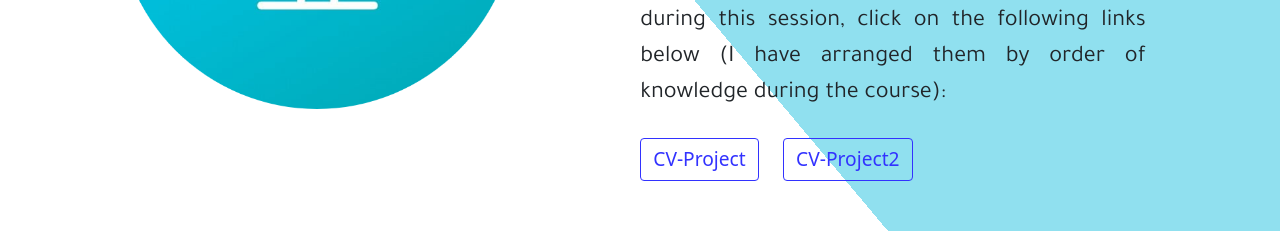
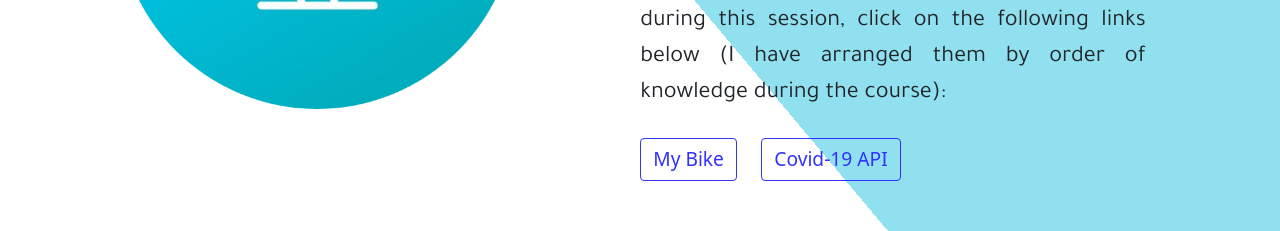
Before and after one commit to Sebastien-A-A/presentation, a website: page index.html in a window 1280 px wide. Shown: the part 2500-2731 px from the top of the page. Drawn offline with nearby package versions, Linux system fonts and the light colour scheme; a web font is replaced by a local one.

Commit message:
Update index.html

```diff
--- a/index.html
+++ b/index.html
@@ -105,8 +105,8 @@
     <div class="col skill-text">
       <h2>Programming</h2>
       <p>I started programmig at the age of 17, the beginning was a course about coding arduino, i was amazed by the details and i felt the value of technology during this time. After that, I did a web developpement course and that's my personal website. To check some of my projects during this session, click on the following links below (I have arranged them by order of knowledge during the course):</p>
-      <a href="https://sebastien-a-a.github.io/MyBike/"><button class="btn btn-outline-primary btn-programming">CV-Project</button></a>
-      <a href="https://covidapicanada.herokuapp.com/"><button class="btn btn-outline-primary btn-programming">CV-Project2</button></a>
+      <a href="https://sebastien-a-a.github.io/MyBike/"><button class="btn btn-outline-primary btn-programming">My Bike</button></a>
+      <a href="https://covidapicanada.herokuapp.com/"><button class="btn btn-outline-primary btn-programming">Covid-19 API</button></a>
     </div>
   </div>
   <div class="row skill-block">
```
